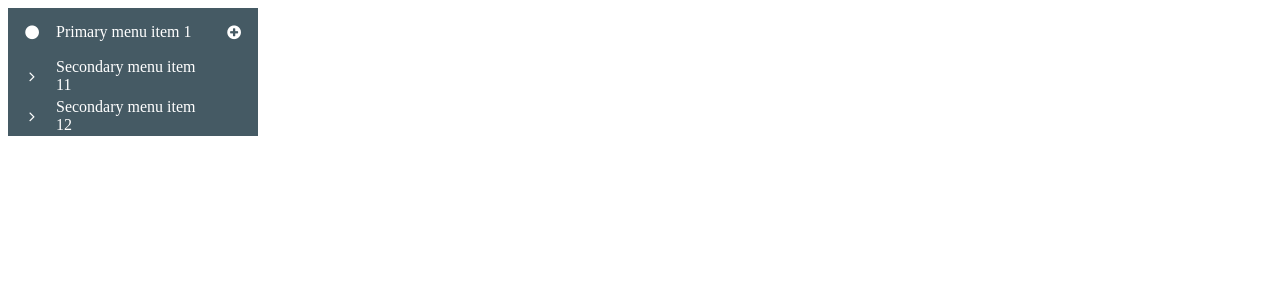
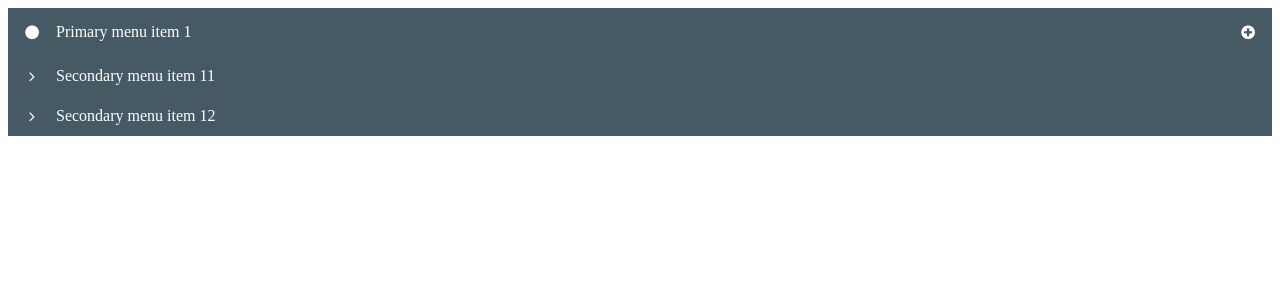
Before and after one commit to minhtrung2606-work/ng2-skeleton, an Angular app: page / in a window 1280 px wide. Shown: the top 300 px of the page. Built offline with nearby package versions, Linux system fonts and the light colour scheme.

Commit message:
Make LeftNavMenuItem take full width

```diff
--- a/src/app/components/left-nav/left-nav-menu-item/left-nav-menu-item.component.css
+++ b/src/app/components/left-nav/left-nav-menu-item/left-nav-menu-item.component.css
@@ -1,7 +1,6 @@
 /*Component*/
 .left-nav-menu-item-component {
   position: relative;
-  display: inline-block;
 }
 
 /*Elements in group*/
@@ -14,9 +13,7 @@
   cursor: pointer;
 }
 .left-nav-menu-item-component .label {
-  width: 154px;
   opacity: 1;
-  transition: width 250ms;
   display: flex;
   align-items: center;
 }
@@ -29,6 +26,9 @@
 .left-nav-menu-item-component .start-icon,
 .left-nav-menu-item-component .end-icon {
   min-width: 48px;
+}
+.left-nav-menu-item-component .end-icon {
+  margin-left: auto;
 }
 
 /*Individual element*/
@@ -61,7 +61,6 @@
   width: 0;
   height: 0;
   opacity: 0;
-  transition: width 250ms;
 }
 .left-nav-menu-item-component.collapsed .end-icon {
   min-width: 0;
```
